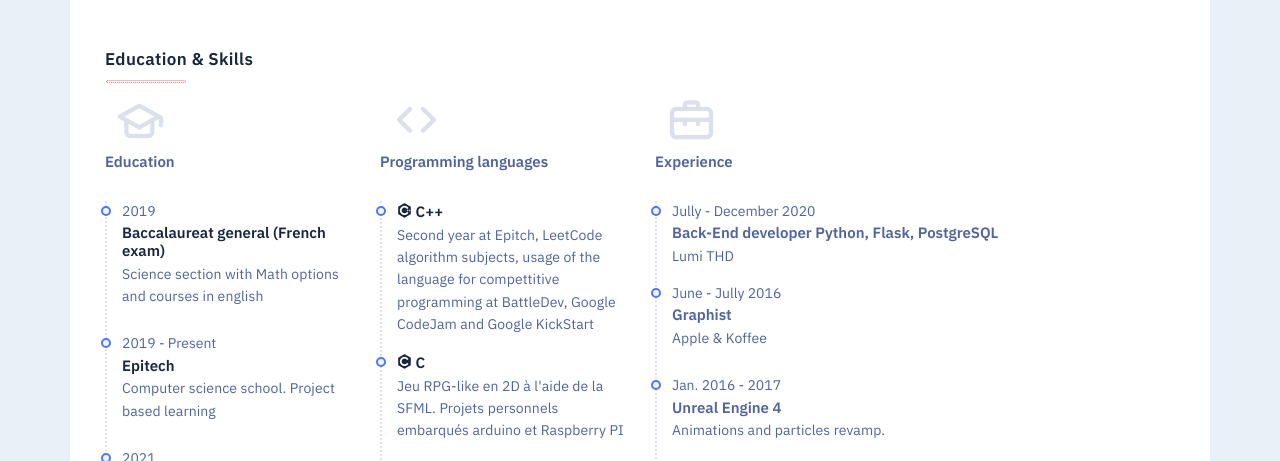
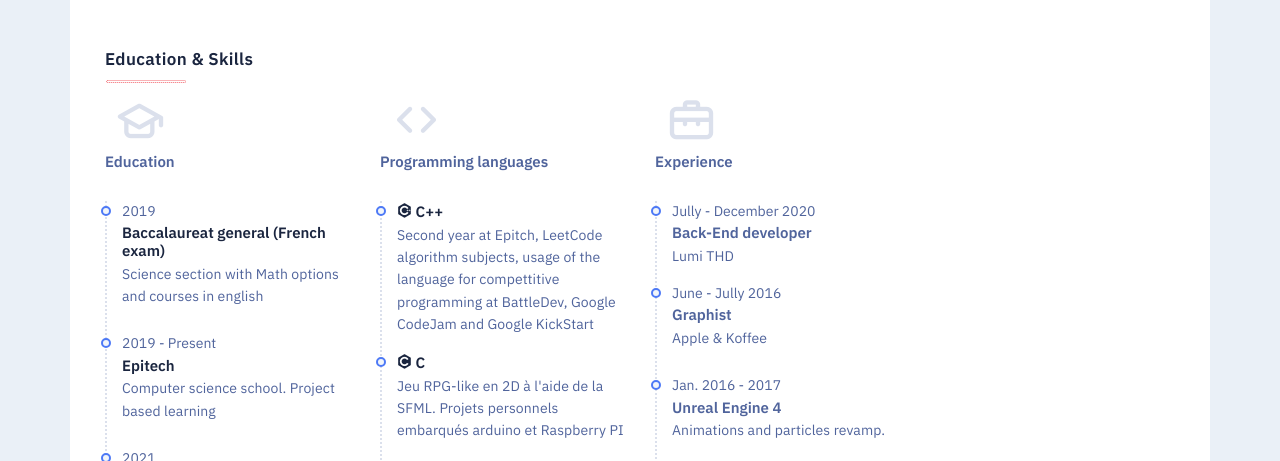
Before and after one commit to ajnart/ajnart.github.io, a plain HTML site: page index.html in a window 1280 px wide. Shown: the part 639-1100 px from the top of the page. Drawn offline with nearby package versions, Linux system fonts and the light colour scheme.

Commit message:
Fix typos.

```diff
--- a/index.html
+++ b/index.html
@@ -260,8 +260,7 @@
                             <div class="time-item">
                                 <div class="item-info">
                                     <div class="font-14">Jully - December 2020</div>
-                                    <h5 class="my-1 text-dark"><a href="http://www.lumithd.fr/">Back-End developer
-                                            Python, Flask, PostgreSQL</a></>
+                                    <h5 class="my-1 text-dark"><a href="http://www.lumithd.fr/">Back-End developer</a></>
                                     </h5>
                                     <p>Lumi THD</p>
                                 </div>
```
